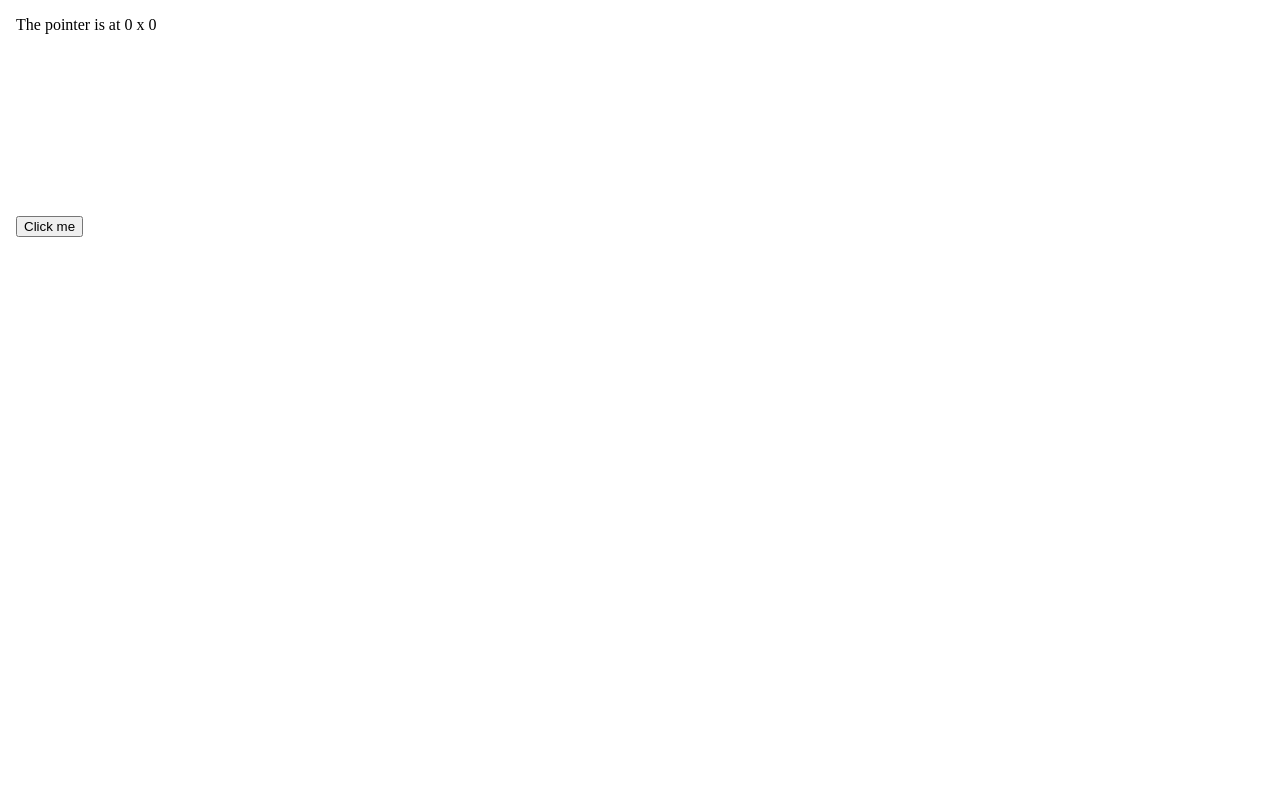
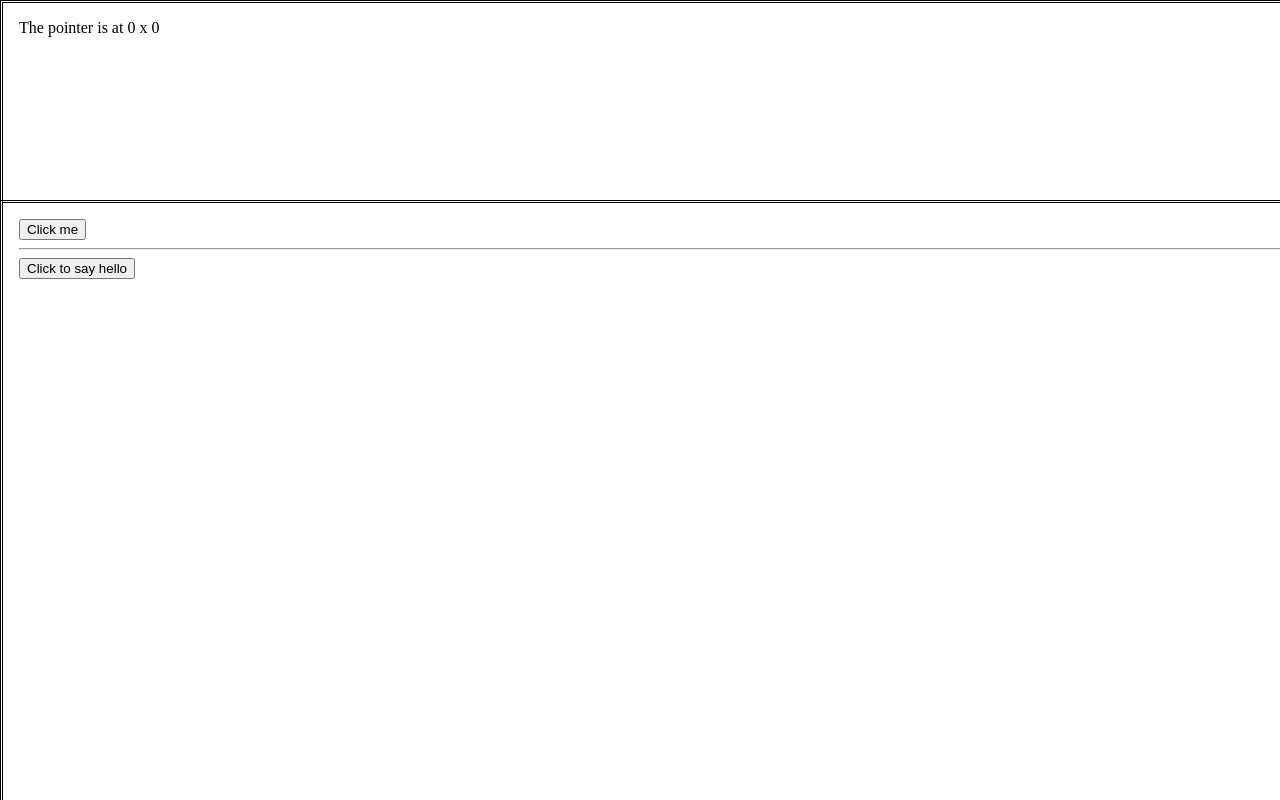
Before and after one commit to gnairooze/learn-svelte, a SvelteKit app: page /events in a window 1280 px wide. Built offline with nearby package versions, Linux system fonts and the light colour scheme.

Commit message:
add component events tutorial

```diff
--- a/src/routes/events/+page.svelte
+++ b/src/routes/events/+page.svelte
@@ -1,10 +1,17 @@
 <script>
+	import Inner from './Inner.svelte';
+
 	let m = { x: 0, y: 0 };
 
 	/*function handleMove(event) {
 		m.x = event.clientX;
 		m.y = event.clientY;
 	}*/
+
+	function handleMessage(event) {
+		alert(event.detail.text);
+	}
+
 </script>
 
 <!--<div on:pointermove={handleMove}>
@@ -26,6 +33,7 @@
 		width: 100%;
 		height: 100%;
 		padding: 1rem;
+		border-style: double;
 	}
 
 	.next {
@@ -42,4 +50,8 @@
 	<button on:click|once={() => alert('clicked')}>
 		Click me
 	</button>
+
+	<hr />
+
+	<Inner on:message={handleMessage} />
 </div>
--- /dev/null
+++ b/src/routes/events/Inner.svelte
@@ -0,0 +1,15 @@
+<script>
+    import { createEventDispatcher } from "svelte";
+
+    const dispatch = createEventDispatcher();
+
+	function sayHello() {
+		dispatch('message', {
+			text: 'Hello!'
+		});
+	}
+</script>
+
+<button on:click={sayHello}>
+	Click to say hello
+</button>
```
